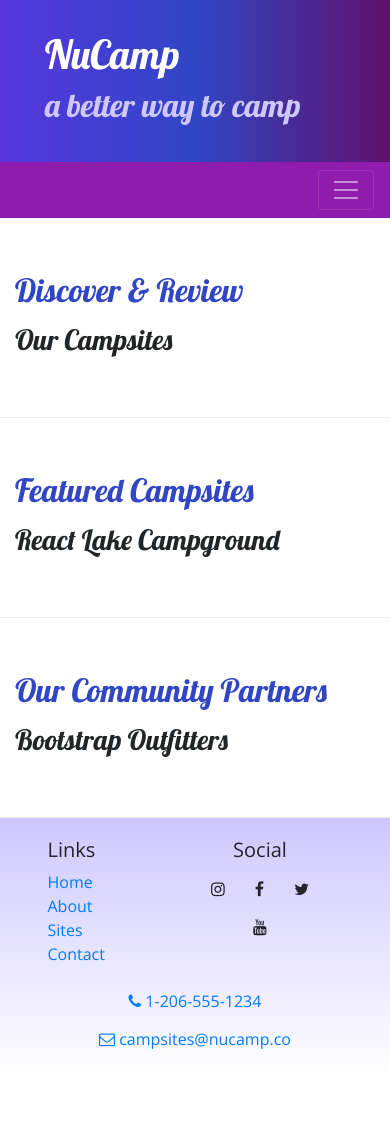
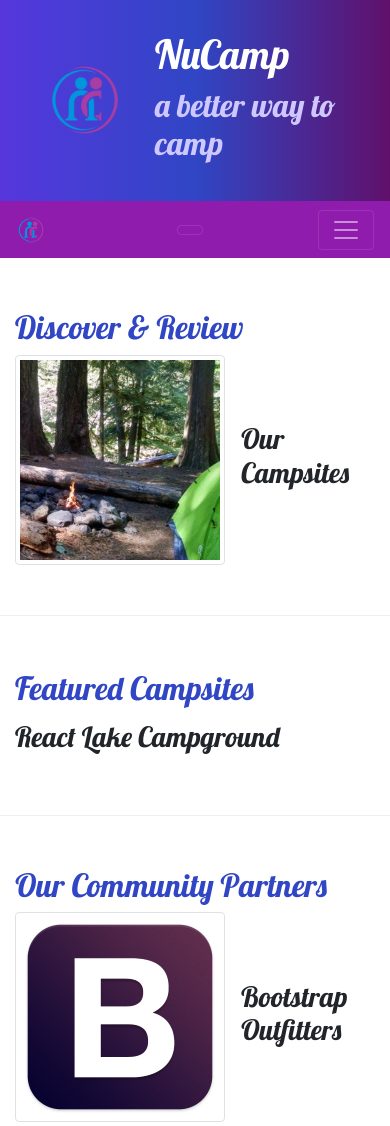
Before and after one commit to dadebru/nucampsite, a website: page index.html in a window 390 px wide. Shown: the top 1126 px of the page. Before the commit the page ends 1078 px from the top, so only its background shows below. Drawn offline with nearby package versions, Linux system fonts and the light colour scheme.

Commit message:
images and media

```diff
--- a/index.html
+++ b/index.html
@@ -23,6 +23,9 @@
     <header class='jumbotron jumbotron-fluid'>
         <div class='container'>
             <div class='row'>
+                <div class="col-4 col-sm-3 col-md-2 align-self-center">
+                    <img src="img/logo.png" class="img-fluid" />
+                 </div>
                 <div class='col'>
                     <h1>NuCamp</h1>
                     <h2>a better way to camp</h2>
@@ -33,7 +36,9 @@
 
     <nav class="navbar navbar-expand-sm navbar-dark sticky-top">
         <div class='container'>
-            <button class="navbar-toggler ml-auto" type="button" data-toggle="collapse" data-target="#nucampNavbar">
+            <a class="navbar-brand" href="#"><img src="img/logo.png" height="30" width="30" /></a>
+            <button class="navbar-toggler" type="button" data-toggle="collapse" data-target="#nucampNavbar">
+            <button class="navbar-toggler" type="button" data-toggle="collapse" data-target="#nucampNavbar">
                 <span class="navbar-toggler-icon"></span>
             </button>
             <div class='collapse navbar-collapse' id='nucampNavbar'>
@@ -53,8 +58,13 @@
                 <h2 class 'text-sm-right'>Discover & Review</h2>
             </div>
             <div class="col">
-                <h3>Our Campsites</h3>
-                <p class='d-none d-sm-block'>Explore our growing database of curated campsites and leave your own reviews!</p>
+                <div class="media">
+                    <img class="d-flex mr-3 img-thumbnail" src="img/breadcrumb-trail-thumb.jpg" alt="Breadcrumb Trail" />
+                    <div class="media-body align-self-center">
+                        <h3>Our Campsites</h3>
+                        <p class="d-none d-sm-block">Explore our growing database of curated campsites and leave your own reviews!</p>
+                    </div>
+                </div>
             </div>
         </div>
 
@@ -73,8 +83,13 @@
                 <h2 class 'text-sm-right'>Our Community Partners</h2>
             </div>
             <div class="col">
-                <h3>Bootstrap Outfitters</h3>
-        		<p class='d-none d-sm-block'>Bootstrap Outfitters supplies you with the gear you need at prices you can't beat.</p>
+                <div class="media">
+                    <img class="d-flex mr-3 img-thumbnail" src="img/bootstrap-thumb.png" alt="Bootstrap Outfitters" />
+                    <div class="media-body align-self-center">
+                        <h3>Bootstrap Outfitters</h3>
+        				<p class="d-none d-sm-block">Bootstrap Outfitters supplies you with gear you need at prices you can't beat.</p>
+                    </div>
+                </div>
             </div>
         </div>
     </div>
```
Also changed, not shown: aboutus.html (+8 -0 lines), contactus.html (+8 -0 lines), img/bootstrap-thumb.png (added), img/breadcrumb-trail-thumb.jpg (added), img/breadcrumb-trail.jpg (added), img/chrome-river-thumb.jpg (added), img/chrome-river.jpg (added), img/logo.png (added), img/react-lake-thumb.jpg (added), img/react-lake.jpg (added).
